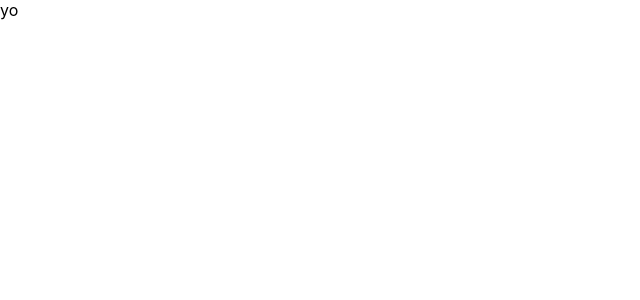
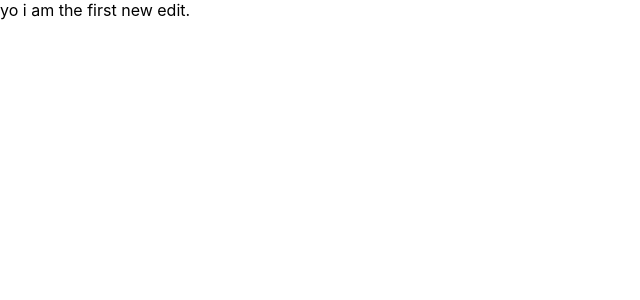
Before and after one commit to MisterNguyen/ecommerce_project, a React (Create React App) app in the folder ecommerce_project/: page / in a window 1280 px wide. Shown: the top 300 px of the page, without its empty margins (0-640 px from the left). Built offline with nearby package versions, Linux system fonts and the light colour scheme.

Commit message:
changed the content in div tag of App()

```diff
--- a/ecommerce_project/src/App.js
+++ b/ecommerce_project/src/App.js
@@ -3,7 +3,7 @@ import './App.css';
 function App() {
   return (
     <div>
-      yo
+      yo i am the first new edit.
     </div>
   );
 }
```
